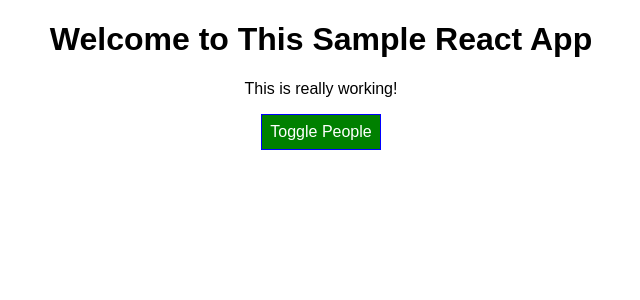
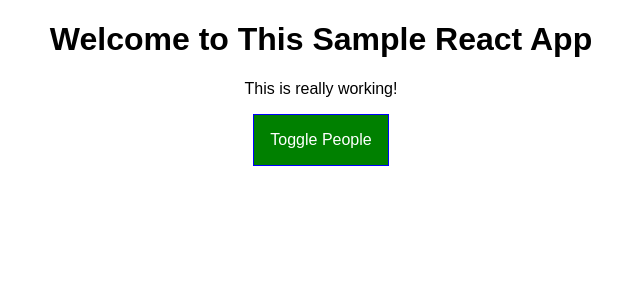
Before and after one commit to agdavid/react-complete-guide-app, a React app: page / in a window 1280 px wide. Shown: the top 300 px of the page, without its empty margins (319-959 px from the left). Built offline with nearby package versions, Linux system fonts and the light colour scheme.

Commit message:
use pseduo selector hover in CSS module

```diff
--- a/src/App.css
+++ b/src/App.css
@@ -9,3 +9,26 @@
 .bold {
   font-weight: bold;
 }
+
+.App button {
+  background-color: green;
+  color: white;
+  font: inherit;
+  border: 1px solid blue;
+  padding: 16px;
+  cursor: pointer
+}
+
+.App button:hover {
+  background-color: lightgreen;
+  color: black
+}
+
+.App button.Red {
+  background-color: red;
+}
+
+.App button.Red:hover {
+  background-color: salmon;
+  color: black
+}
--- a/src/App.js
+++ b/src/App.js
@@ -45,16 +45,8 @@
 
   render() {
 
-    const style = {
-        backgroundColor: 'green',
-        color: 'white',
-        font: 'inherit',
-        border: '1px solid blue',
-        padding: '8px',
-        cursor: 'pointer'
-    }
-
     let persons = null;
+    let btnClass = '';
 
     if ( this.state.showPersons ) {
       persons = (
@@ -69,7 +61,7 @@
         </div>
       );
 
-      style.backgroundColor = 'red';
+      btnClass = classes.Red
     }
 
     const assignedClasses = []; // red bold
@@ -85,7 +77,9 @@
       <div className={classes.App}>
         <h1>Welcome to This Sample React App</h1>
         <p className={assignedClasses.join(' ')}>This is really working!</p>
-        <button onClick={this.togglePersonsHandler} style={style}>Toggle People</button>
+        <button
+          className={btnClass}
+          onClick={this.togglePersonsHandler}>Toggle People</button>
         {persons}
       </div>
     );
```
